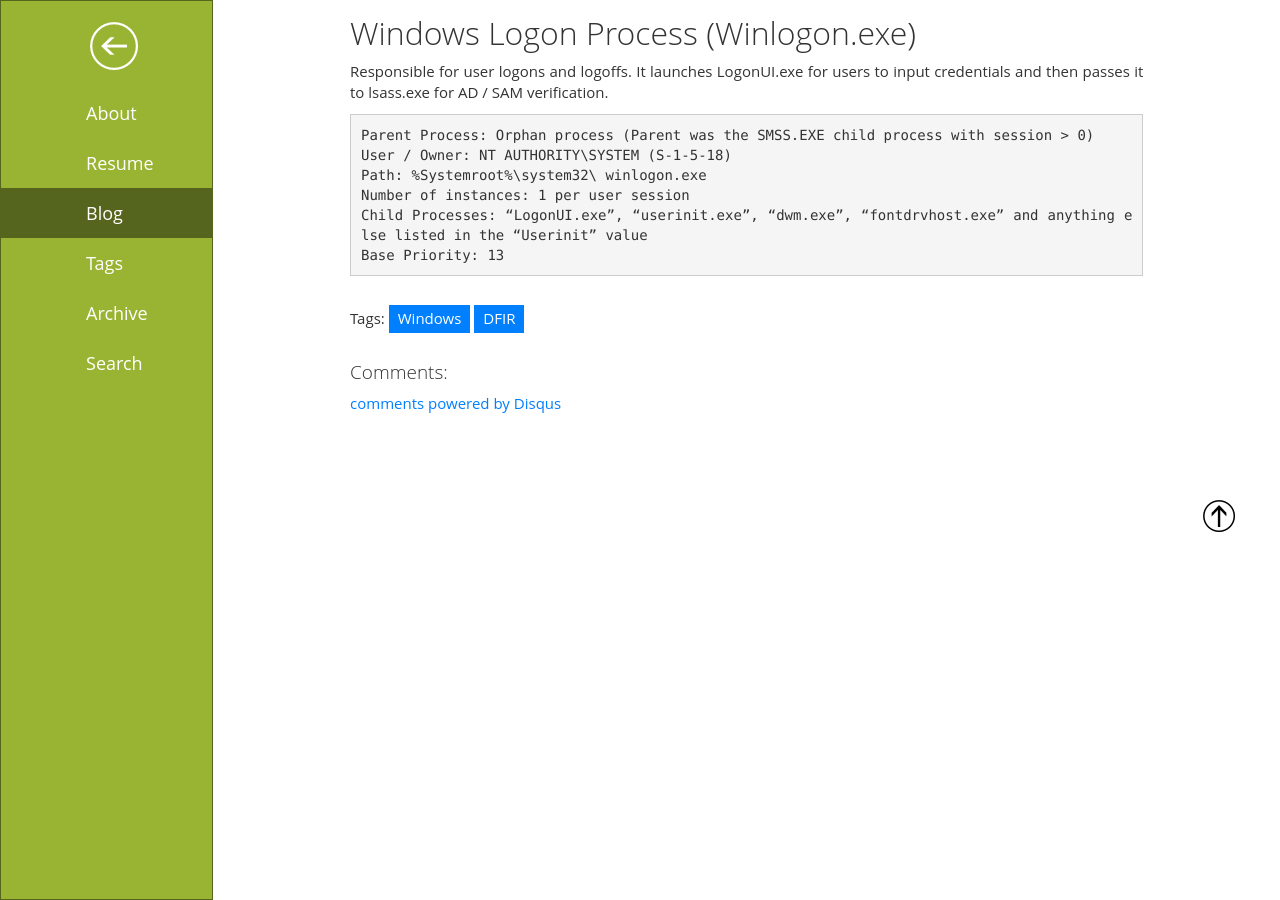
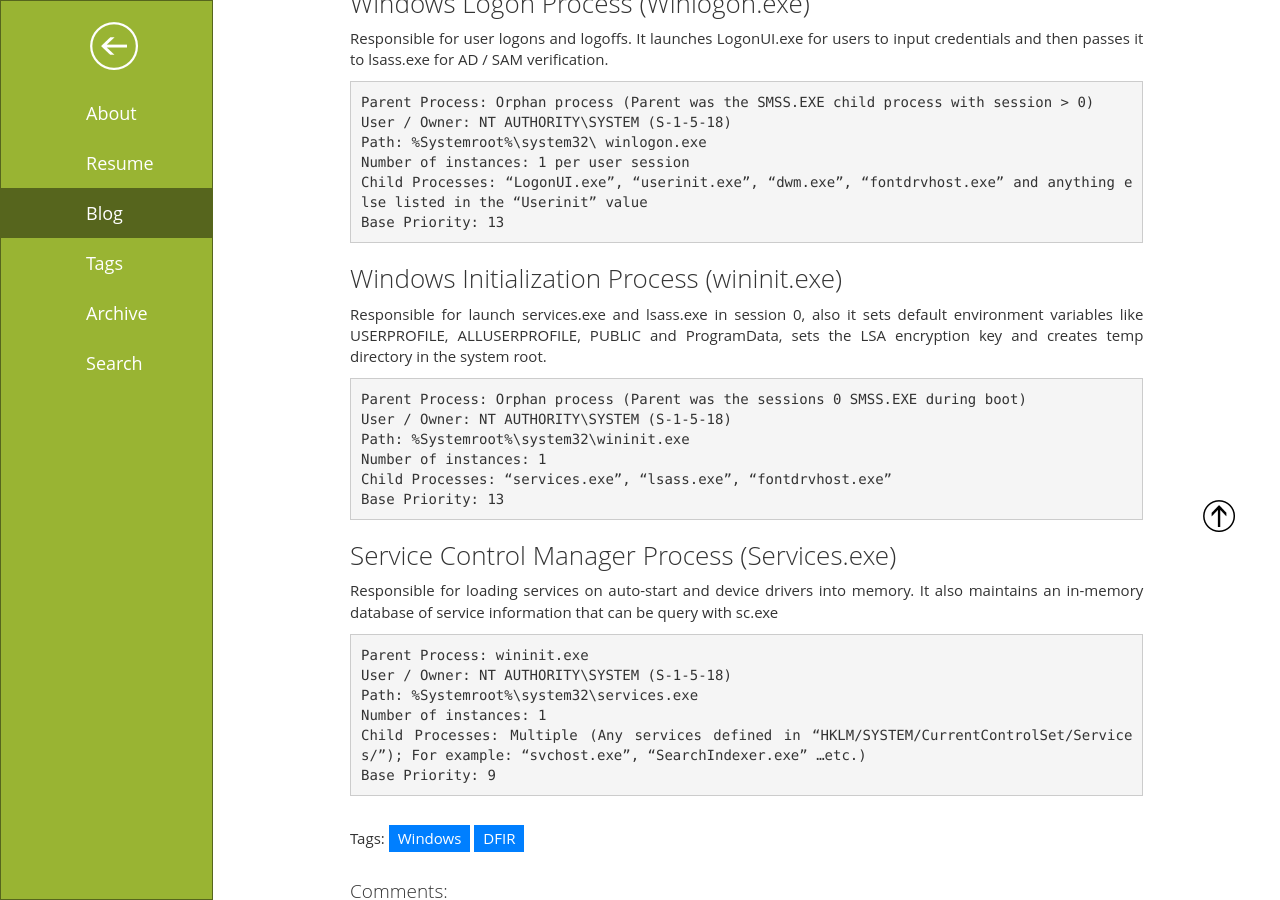
Before and after one commit to fanavarr/fanavarr.github.io, a Jekyll site: the page built from _posts/2022-04-05-Normal-Core-Windows-Procesess.md, in a window 1280 px wide and 900 px high, scrolled down 1551 px. Built offline with Jekyll 4.4.1, drawn with Linux system fonts in a browser that asks for light colours; a script that is not in the unit is left out; comment, search, counter and statistics services are not loaded; some of the changed text lies outside the part shown.

Commit message:
Update 2022-04-05-Normal-Core-Windows-Procesess.md

```diff
--- a/_posts/2022-04-05-Normal-Core-Windows-Procesess.md
+++ b/_posts/2022-04-05-Normal-Core-Windows-Procesess.md
@@ -1,7 +1,7 @@
 ---
 layout: post
 title:  Normal Core Windows Procesess
-date:   2022-04-20 15:30:00
+date:   2022-04-05 18:30:00
 tags:
 - Windows
 - DFIR
@@ -9,7 +9,9 @@ tags:
 
 
 
+
 One of the most important things for detection is getting to know the windows processes, Windows does have a lot of processes which are present every time we boot a machine, when reviewing a possible compromised host process, we should ask the following questions:
+
 
 
  - Are the processes signed?
@@ -19,12 +21,13 @@ One of the most important things for detection is getting to know the windows pr
  - Does it have the expected parent process?
  - How many instances should exist?
 
+
 Hence it becomes a must to have information available about the normal behavior of this processes like for example number of instances that should be running, parent process path, etc.
 Any anomaly on this parameter should immediately call our attention.
 
 Let’s review some of the windows core processes:
 
-## Local Security Authority Subsystem (lsass.exe)
+### Local Security Authority Subsystem (lsass.exe)
 It is responsible for the windows authentication and manages the creation of security tokens for AD, NetLogon and SAM, also writes the security event log.
 
     Parent Process: wininit.exe
@@ -35,7 +38,7 @@ It is responsible for the windows authentication and manages the creation of sec
     Base Priority: 9
 
 
-## Generic Service Host Process (svchost.exe)
+### Generic Service Host Process (svchost.exe)
 Responsible for hosting multiple services DLLs into generic shared service process, it should never exist without the “-k <name>” argument.
 
     Parent Process: services.exe
@@ -46,7 +49,7 @@ Responsible for hosting multiple services DLLs into generic shared service proce
     Base Priority: 8
 
 
-## Session Manager (smss.exe)
+### Session Manager (smss.exe)
 It creates new sessions, also it creates the list of environments variables.
 Session 0 starts csrss.exe and wininit.exe which are OS services; Session 1 starts csrss.exe and winlogon.exe which are under User Session.
 
@@ -58,7 +61,7 @@ Session 0 starts csrss.exe and wininit.exe which are OS services; Session 1 star
     Base Priority: 11
 
 
-## Client Server Run Subsystem Process (csrss.exe)
+### Client Server Run Subsystem Process (csrss.exe)
 Responsible for managing process and threads, as well as making windows API available for processes.
 It also creates temp files, map drive letters and handles the shutdown process, it will be available for each newly user session and runs on Session 0 and 1.
 
@@ -70,7 +73,7 @@ It also creates temp files, map drive letters and handles the shutdown process,
     Base Priority: 13
 
 
-## Windows Logon Process (Winlogon.exe)
+### Windows Logon Process (Winlogon.exe)
 Responsible for user logons and logoffs.
 It launches LogonUI.exe for users to input credentials and then passes it to lsass.exe for AD / SAM verification.
 
@@ -80,3 +83,27 @@ It launches LogonUI.exe for users to input credentials and then passes it to lsa
     Number of instances: 1 per user session
     Child Processes: “LogonUI.exe”, “userinit.exe”, “dwm.exe”, “fontdrvhost.exe” and anything else listed in the “Userinit” value
     Base Priority: 13
+
+
+### Windows Initialization Process (wininit.exe)
+Responsible for launch services.exe and lsass.exe in session 0, also it sets default environment variables like USERPROFILE, ALLUSERPROFILE, PUBLIC and
+ProgramData, sets the LSA encryption key and creates temp directory in the system root.
+
+    Parent Process: Orphan process (Parent was the sessions 0 SMSS.EXE during boot)
+    User / Owner: NT AUTHORITY\SYSTEM (S-1-5-18)
+    Path: %Systemroot%\system32\wininit.exe
+    Number of instances: 1
+    Child Processes: “services.exe”, “lsass.exe”, “fontdrvhost.exe”
+    Base Priority: 13
+
+
+### Service Control Manager Process (Services.exe)
+Responsible for loading services on auto-start and device drivers into memory.
+It also maintains an in-memory database of service information that can be query with sc.exe
+
+    Parent Process: wininit.exe
+    User / Owner: NT AUTHORITY\SYSTEM (S-1-5-18)
+    Path: %Systemroot%\system32\services.exe
+    Number of instances: 1
+    Child Processes: Multiple (Any services defined in “HKLM/SYSTEM/CurrentControlSet/Services/”); For example: “svchost.exe”, “SearchIndexer.exe” …etc.)
+    Base Priority: 9
```
